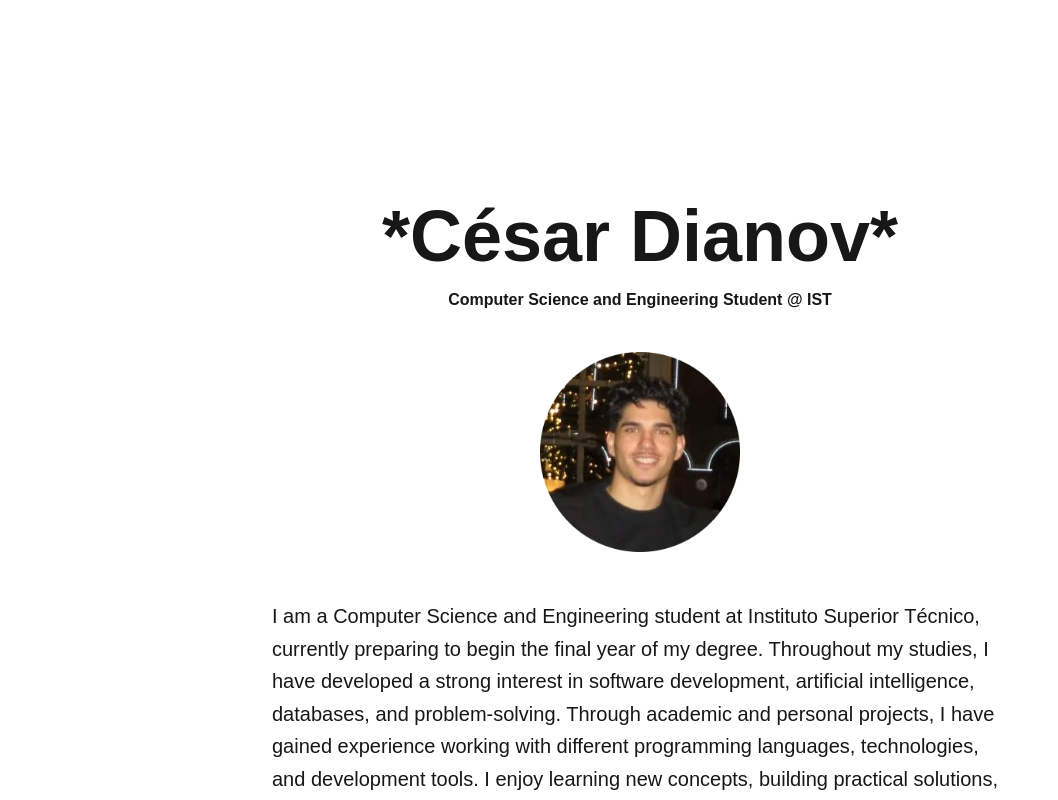
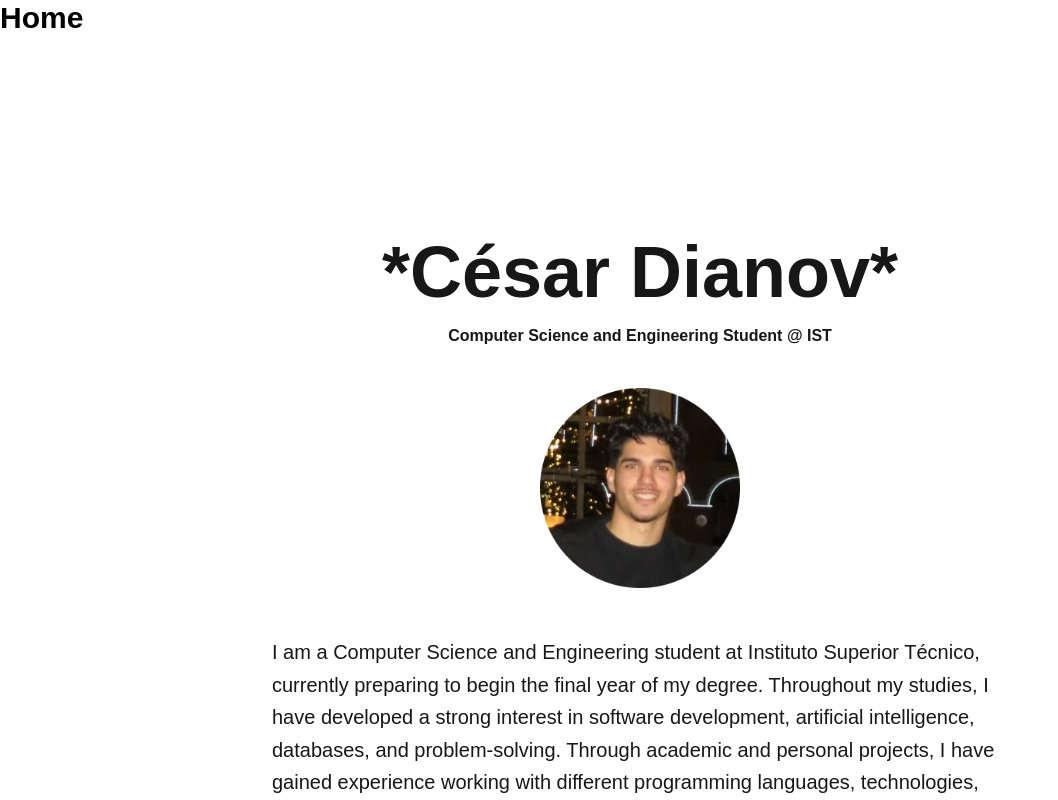
Before and after one commit to CesarDanielDianov/C-sar-s-Portofolio, a Next.js app: page / in a window 1280 px wide. Shown: the top 800 px of the page, without its empty margins (0-1058 px from the left). Built offline with nearby package versions, Linux system fonts and the light colour scheme.

Commit message:
Navbar simplizona adiconada

```diff
--- a/app/page.tsx
+++ b/app/page.tsx
@@ -1,9 +1,15 @@
 import Hero from "@/components/Hero";
+import Navbar from "@/components/Navbar";
 
 export default function Home() {
   return (
+    <>
+    <Navbar/>
+
     <main>
       <Hero />
+
     </main>
+    </>
   );
 }
--- a/components/Hero.tsx
+++ b/components/Hero.tsx
@@ -2,7 +2,7 @@ import Image from "next/image";
 
 export default function Hero() {
   return (
-  <section className="relative min-h-screen">
+  <section id="hero" className="relative min-h-screen">
 
     <div  className="text-center">
 
--- /dev/null
+++ b/components/Navbar.tsx
@@ -0,0 +1,12 @@
+export default function Navbar(){
+    return(
+        <header>
+            <nav>
+                <a href="#hero" className="text-3xl font-bold text-black">
+                    Home
+                </a>
+
+            </nav>
+        </header>
+    );
+}
```
